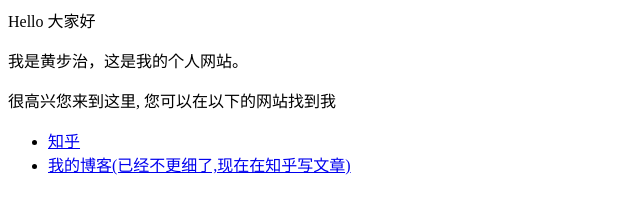
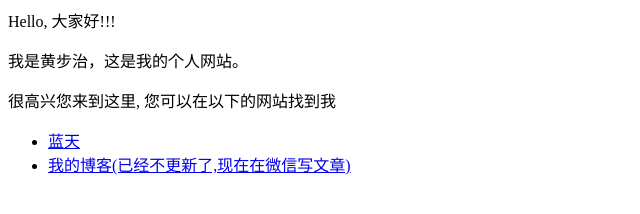
Before and after one commit to Great-Hbz/Great-Hbz.github.io, a plain HTML site: page index.html in a window 1280 px wide. Shown: the full height of the page, 0-640 px from the left. Drawn offline with Linux system fonts and the light colour scheme.

Commit message:
Update index.html

```diff
--- a/index.html
+++ b/index.html
@@ -1,8 +1,8 @@
-<p>Hello 大家好</p>
+<p>Hello, 大家好!!!</p>
 <p>我是黄步治，这是我的个人网站。 </p>
 <p>很高兴您来到这里, 您可以在以下的网站找到我</p>
 
 <ul>
-  <li> <a href="https://www.zhihu.com/people/AJLoveChina">知乎</a> </li>
-  <li> <a href="http://hejie.nigeerhuo.com">我的博客(已经不更细了,现在在知乎写文章)</a> </li>
+  <li> <a href="https://www.微信.com/people/AJLoveChina">蓝天</a> </li>
+  <li> <a href="http://hejie.nigeerhuo.com">我的博客(已经不更新了,现在在微信写文章)</a> </li>
 </ul>
```
